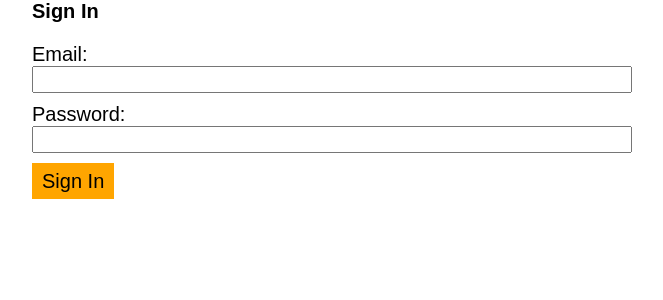
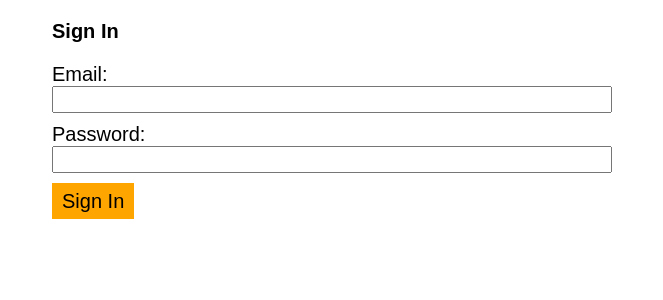
Before and after one commit to Coder-Academy-Patterns/yarra, a React (Create React App) app in the folder web/: page / in a window 1280 px wide. Shown: the top 300 px of the page, without its empty margins (308-971 px from the left). Built offline with nearby package versions, Linux system fonts and the light colour scheme.

Commit message:
Adjust spacing

```diff
--- a/web/src/App.css
+++ b/web/src/App.css
@@ -1,4 +1,5 @@
 .App {
   width: 30rem;
   margin: auto;
+  padding: 1rem;
 }
--- a/web/src/App.js
+++ b/web/src/App.js
@@ -29,7 +29,7 @@ class App extends Component {
         {
           !!decodedToken ? (
             <div>
-              <h2>{ decodedToken.email }</h2>
+              <h2 className='mb-3'>{ decodedToken.email }</h2>
               <button onClick={ this.onSignOut }>Sign Out</button>
             </div>
           ) : (
```
